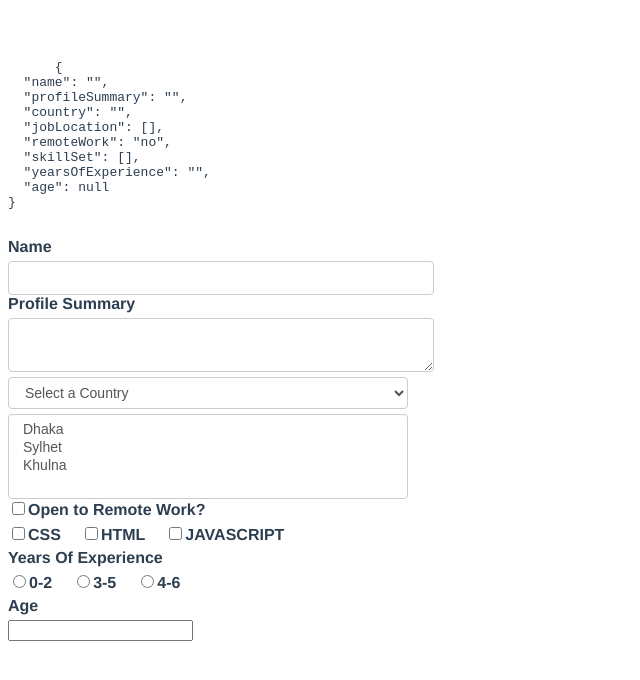
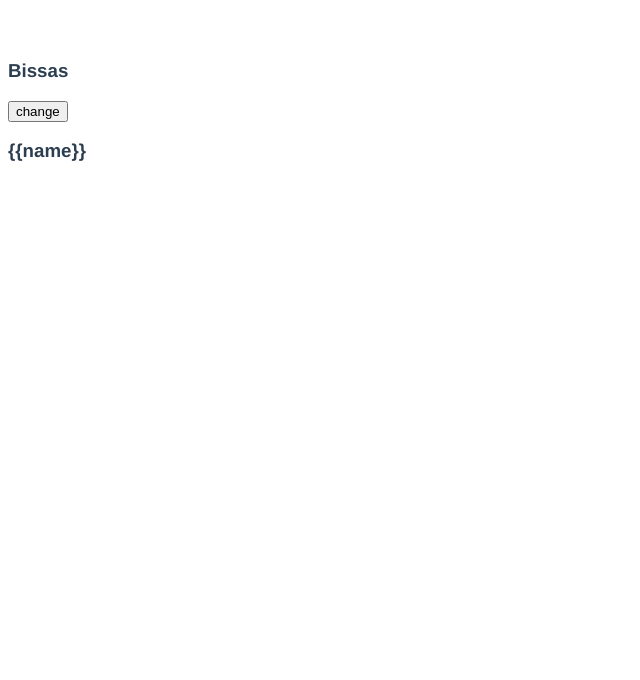
Before and after one commit to SelimReza1/vue-basic, a Vue app: page / in a window 1280 px wide. Shown: the top 680 px of the page, without its empty margins (0-640 px from the left). Built offline with nearby package versions, Linux system fonts and the light colour scheme.

Commit message:
v-once and v-pre

```diff
--- a/src/App.vue
+++ b/src/App.vue
@@ -1,64 +1,7 @@
 <template>
-  <div>
-    <pre>
-      {{JSON.stringify(formValues, null, 2)}}
-    </pre>
-  </div>
-<form @submit.prevent="submitForm">
-  <div>
-    <label for="name">Name</label>
-    <input type="text" id="name" v-model.trim.lazy="formValues.name">
-  </div>
-  <div>
-    <label for="profile">Profile Summary</label>
-    <textarea id="profile" v-model="formValues.profileSummary" />
-  </div>
-  <div>
-    <label for="country"></label>
-    <select id="country" v-model="formValues.country">
-      <option value="">Select a Country</option>
-      <option value="Bangladesh">Bangladesh</option>
-      <option value="India">India</option>
-      <option value="Thailand">Thailand</option>
-    </select>
-  </div>
-  <div>
-    <label for="jobLocation"></label>
-    <select id="jobLocation" multiple v-model="formValues.jobLocation">
-      <option value="Dhaka">Dhaka</option>
-      <option value="Sylhet">Sylhet</option>
-      <option value="Khulna">Khulna</option>
-    </select>
-  </div>
-  <div>
-    <input type="checkbox" id="remoteWork" v-model="formValues.remoteWork" true-value="yes" false-value="no">
-    <label for="remoteWork">Open to Remote Work?</label>
-  </div>
-  <div>
-    <input type="checkbox" id="css"  value="css" v-model="formValues.skillSet">
-    <label for="remoteWork">CSS</label>
-    <input type="checkbox" id="html"  value="html" v-model="formValues.skillSet">
-    <label for="html">HTML</label>
-    <input type="checkbox" id="javascript" value="javascript" v-model="formValues.skillSet">
-    <label for="javascript">JAVASCRIPT</label>
-  </div>
-  <div>
-    <label>Years Of Experience</label>
-    <input type="radio" id="0-2" value="0-2" v-model="formValues.yearsOfExperience">
-    <label for="0-2">0-2</label>
-    <input type="radio" id="3-5" value="3-5" v-model="formValues.yearsOfExperience">
-    <label for="3-5">3-5</label>
-    <input type="radio" id="4-6" value="4-6" v-model="formValues.yearsOfExperience">
-    <label for="4-6">4-6</label>
-  </div>
-  <div>
-    <label for="age">Age</label>
-    <input @keyup.enter="submitForm" type="number" id="age" v-model.number="formValues.age">
-  </div>
-<!--  <div>-->
-<!--    <button>Submit</button>-->
-<!--  </div>-->
-</form>
+ <h3 v-once>{{name}}</h3>
+<button @click="name = 'Batman'">change</button>
+<h3 v-pre>{{name}}</h3>
 </template>
 
 <script>
@@ -67,22 +10,11 @@ export default {
   name: 'App',
   data() {
     return{
-    formValues:{
-      name: '',
-      profileSummary: '',
-      country: '',
-      jobLocation: [],
-      remoteWork: 'no',
-      skillSet: [],
-      yearsOfExperience: '',
-      age: null,
-    }
+    name: 'Bissas',
     }
   },
   methods: {
-    submitForm(){
-      console.log('Form Values', this.formValues)
-    }
+
   },
 }
 </script>
```
